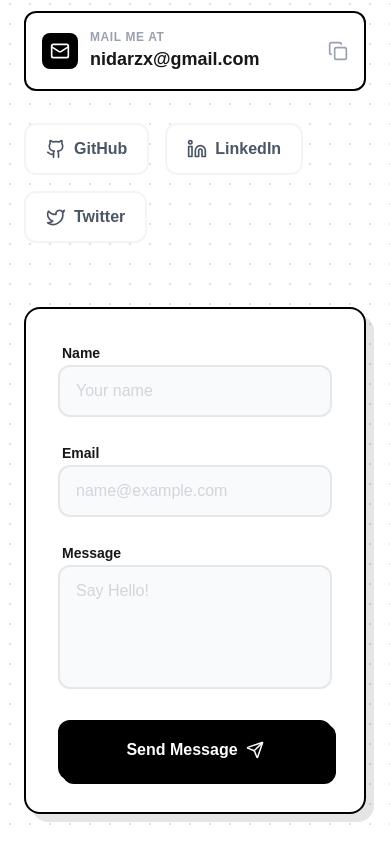
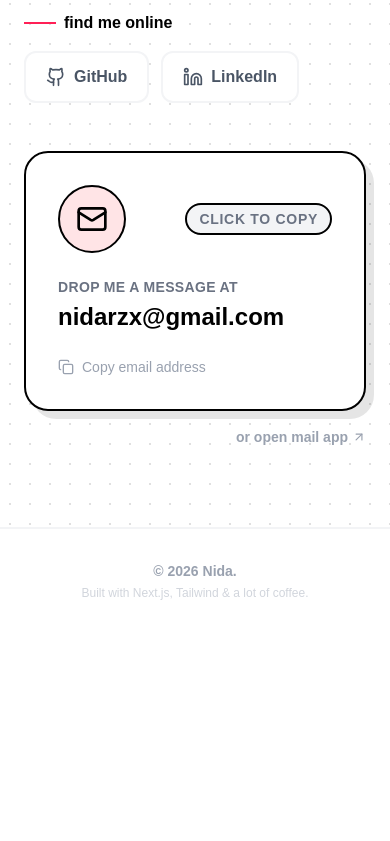
Before and after one commit to nidarath/porfolio, a Next.js app: page / in a window 390 px wide. Shown: the part 4560-5401 px from the top of the page. After the commit the page ends 5193 px from the top, so only its background shows below. Built offline with nearby package versions, Linux system fonts and the light colour scheme.

Commit message:
contact page styles complete

```diff
--- a/components/contact.tsx
+++ b/components/contact.tsx
@@ -1,16 +1,16 @@
 "use client";
 import { useState } from "react";
 import { motion } from "framer-motion";
-import { Mail, Github, Linkedin, Twitter, Send, Copy, Check } from "lucide-react";
+import { Mail, Github, Linkedin, Twitter, Copy, Check, ArrowUpRight } from "lucide-react";
 
 const socials = [
-  { icon: <Github size={20} />, label: "GitHub", href: "https://github.com" },
-  { icon: <Linkedin size={20} />, label: "LinkedIn", href: "https://linkedin.com" },
-  { icon: <Twitter size={20} />, label: "Twitter", href: "https://twitter.com" },
+  { icon: <Github size={20} />, label: "GitHub", href: "https://github.com/nidarath" },
+  { icon: <Linkedin size={20} />, label: "LinkedIn", href: "https://www.linkedin.com/in/nidarath/" },
 ];
 
 export default function Contact() {
   const [copied, setCopied] = useState(false);
+
   const copyEmail = () => {
     navigator.clipboard.writeText("nidarzx@gmail.com");
     setCopied(true);
@@ -18,9 +18,9 @@ export default function Contact() {
   };
 
   return (
-    <section id="contact" className="min-h-screen w-full bg-white py-20 px-6 md:px-20 overflow-hidden relative border-t-2 border-gray-100">
+    <section id="contact" className="min-h-[89vh] w-full bg-white py-20 px-6 md:px-20 overflow-hidden relative border-t-2 border-gray-100">
 
-      {/* dot background */}
+      {/* background */}
       <div className="absolute inset-0 opacity-[0.12]"
            style={{ backgroundImage: 'radial-gradient(#000 1px, transparent 1px)', backgroundSize: '20px 20px' }}
       />
@@ -42,43 +42,26 @@ export default function Contact() {
           </h3>
         </motion.div>
 
-        <div className="grid grid-cols-1 md:grid-cols-2 gap-16">
+        <div className="grid grid-cols-1 md:grid-cols-2 gap-12 md:gap-16 items-start">
 
-          {/* info + socials */}
+          {/* description */}
           <motion.div
             initial={{ opacity: 0, x: -30 }}
             whileInView={{ opacity: 1, x: 0 }}
             viewport={{ once: true }}
             className="space-y-8"
           >
+            <p className="text-lg text-gray-600 leading-relaxed font-medium">
+              I&apos;m currently looking for new opportunities. Whether you have a question,
+              a project idea, or just want to say hi, my inbox is always open!
+            </p>
+
+            {/* socials */}
             <div>
-              <p className="text-lg text-gray-600 leading-relaxed">
-                I&apos;m currently looking for new opportunities. Whether you have a question,
-                a project idea, or just want to say hi, I&apos;ll try my best to get back to you!
-              </p>
-            </div>
-
-            {/* email copy box */}
-            <div
-              onClick={copyEmail}
-              className="group cursor-pointer border-2 bg-white border-black rounded-xl p-4 flex items-center justify-between hover:bg-gray-100 transition-colors"
-            >
-              <div className="flex items-center gap-3">
-                <div className="p-2 bg-black text-white rounded-lg">
-                  <Mail size={20} />
-                </div>
-                <div>
-                  <p className="text-xs font-bold text-gray-400 uppercase tracking-wider">Mail me at</p>
-                  <p className="text-lg font-bold">nidarzx@gmail.com</p>
-                </div>
-              </div>
-              <div className="text-gray-400 group-hover:text-rose-500">
-                {copied ? <Check size={20} /> : <Copy size={20} />}
-              </div>
-            </div>
-
-            {/* social links */}
-            <div className="flex flex-wrap gap-4">
+              <h4 className="font-bold text-black mb-4 flex items-center gap-2">
+                <span className="w-8 h-[2px] bg-rose-500 inline-block"></span> find me online
+              </h4>
+              <div className="flex flex-wrap gap-3">
                 {socials.map((social, i) => (
                   <a
                     key={i}
@@ -92,61 +75,58 @@ export default function Contact() {
                   </a>
                 ))}
               </div>
+            </div>
           </motion.div>
 
-          {/* the form */}
+          {/* right column */}
           <motion.div
             initial={{ opacity: 0, x: 30 }}
             whileInView={{ opacity: 1, x: 0 }}
             viewport={{ once: true }}
             transition={{ delay: 0.2 }}
-            className="bg-white p-8 rounded-2xl border-2 border-black shadow-[8px_8px_0px_0px_rgba(0,0,0,0.1)]"
+            className="flex flex-col justify-center gap-4"
           >
-            <form className="space-y-6">
 
-              {/* name imput */}
-              <div className="space-y-2">
-                <label htmlFor="name" className="text-sm font-bold ml-1">Name</label>
-                <input
-                  type="text"
-                  id="name"
-                  placeholder="Your name"
-                  className="w-full bg-gray-50 border-2 border-gray-200 rounded-xl px-4 py-3 font-medium focus:outline-none focus:border-black focus:bg-white transition-all placeholder:text-gray-300"
-                />
+            {/* copy button */}
+            <motion.div
+              onClick={copyEmail}
+              whileHover={{ y: -5, boxShadow: "8px 8px 0px 0px #FDA4AF" }} // shadow on hover
+              whileTap={{ scale: 0.98, boxShadow: "0px 0px 0px 0px #FDA4AF" }}
+              className="group relative bg-white border-2 border-black rounded-3xl p-8 cursor-pointer shadow-[8px_8px_0px_0px_rgba(0,0,0,0.1)] transition-all flex flex-col gap-6"
+            >
+              <div className="flex items-center justify-between">
+                <div className={`p-4 rounded-full border-2 border-black transition-colors ${copied ? 'bg-green-100' : 'bg-rose-100'}`}>
+                    {copied ? <Check size={32} className="text-black" /> : <Mail size={32} className="text-black" />}
                 </div>
 
-              {/* email input */}
-              <div className="space-y-2">
-                <label htmlFor="email" className="text-sm font-bold ml-1">Email</label>
-                <input
-                  type="email"
-                  id="email"
-                  placeholder="name@example.com"
-                  className="w-full bg-gray-50 border-2 border-gray-200 rounded-xl px-4 py-3 font-medium focus:outline-none focus:border-black focus:bg-white transition-all placeholder:text-gray-300"
-                />
+                <span className={`text-sm font-bold uppercase tracking-wider border-2 border-black px-3 py-1 rounded-full ${copied ? 'bg-green-100 text-black' : 'bg-gray-100 text-gray-500'}`}>
+                  {copied ? "Copied!" : "Click to Copy"}
+                </span>
               </div>
 
-              {/* message input */}
-              <div className="space-y-2">
-                <label htmlFor="message" className="text-sm font-bold ml-1">Message</label>
-                <textarea
-                  id="message"
-                  rows={4}
-                  placeholder="Say Hello!"
-                  className="w-full bg-gray-50 border-2 border-gray-200 rounded-xl px-4 py-3 font-medium focus:outline-none focus:border-black focus:bg-white transition-all resize-none placeholder:text-gray-300"
-                />
+              <div>
+                <p className="text-gray-500 font-bold text-sm uppercase tracking-wide mb-1">Drop me a message at</p>
+                <h3 className="text-2xl md:text-3xl font-black text-black group-hover:text-rose-500 transition-colors break-all">
+                  nidarzx@gmail.com
+                </h3>
               </div>
 
-              {/* submit */}
-              <motion.button
-                whileHover={{ scale: 1.02, boxShadow: "4px 4px 0px 0px #FDA4AF" }}
-                whileTap={{ scale: 0.98, boxShadow: "0px 0px 0px 0px #FDA4AF" }}
-                className="w-full bg-black text-white font-bold py-4 rounded-xl flex items-center justify-center gap-2 shadow-[4px_4px_0px_0px_#000] border-2 border-black transition-all"
+              <div className="flex items-center gap-2 text-gray-400 group-hover:text-black transition-colors font-medium text-sm">
+                <Copy size={16} />
+                {copied ? "Address copied to clipboard" : "Copy email address"}
+              </div>
+            </motion.div>
+
+            {/* email me now*/}
+            <div className="flex justify-end">
+                <a
+                  href="mailto:nidarzx@gmail.com"
+                  className="text-sm font-bold text-gray-400 hover:text-black flex items-center gap-1 transition-colors"
                 >
-                Send Message <Send size={18} />
-              </motion.button>
+                  or open mail app <ArrowUpRight size={14} />
+                </a>
+            </div>
 
-            </form>
           </motion.div>
 
         </div>
--- a/components/footer.tsx
+++ b/components/footer.tsx
@@ -3,7 +3,7 @@
 export default function Footer() {
   return (
     <footer className="w-full bg-white py-8 border-t-2 border-gray-100 text-center">
-      <div className="flex flex-col items-center gap-2">
+      <div className="flex flex-col items-center gap-1">
         <p className="text-sm font-bold text-gray-400">
           © {new Date().getFullYear()} Nida.
         </p>
```
Lines whose indentation alone changed are shown as unchanged.
